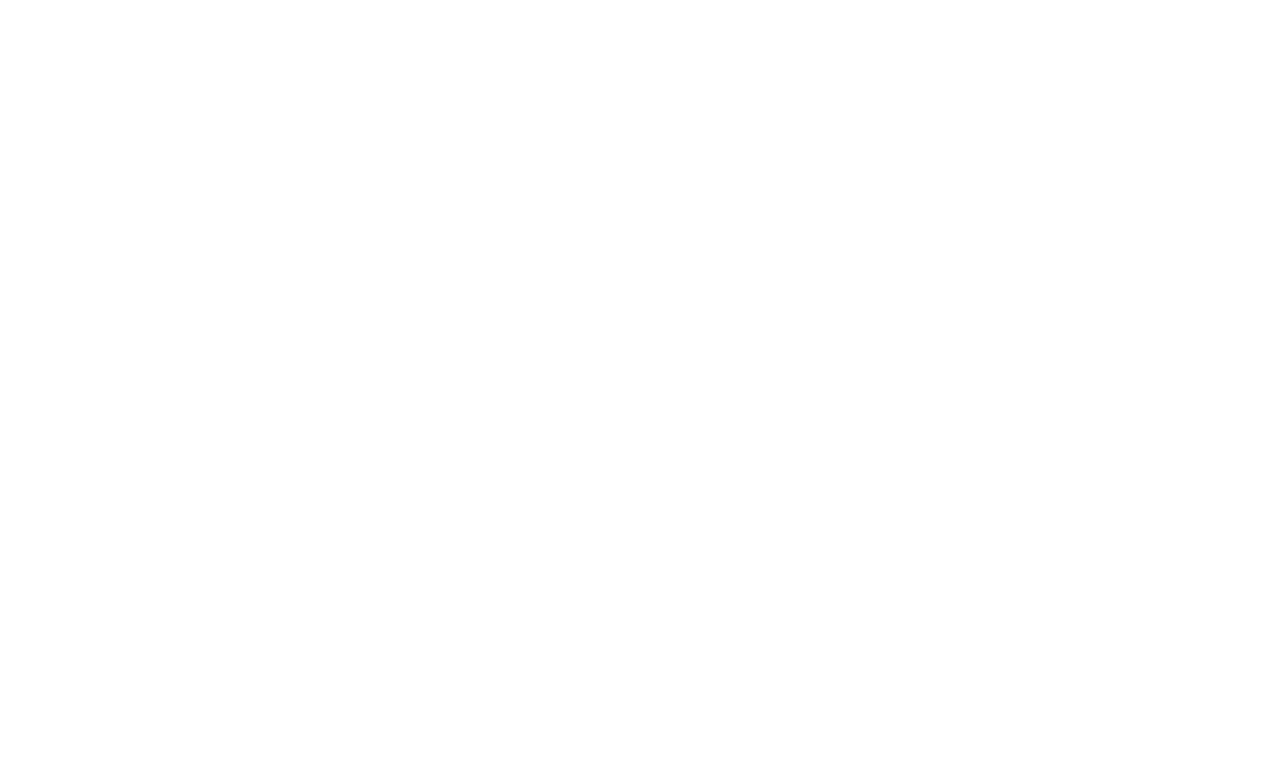
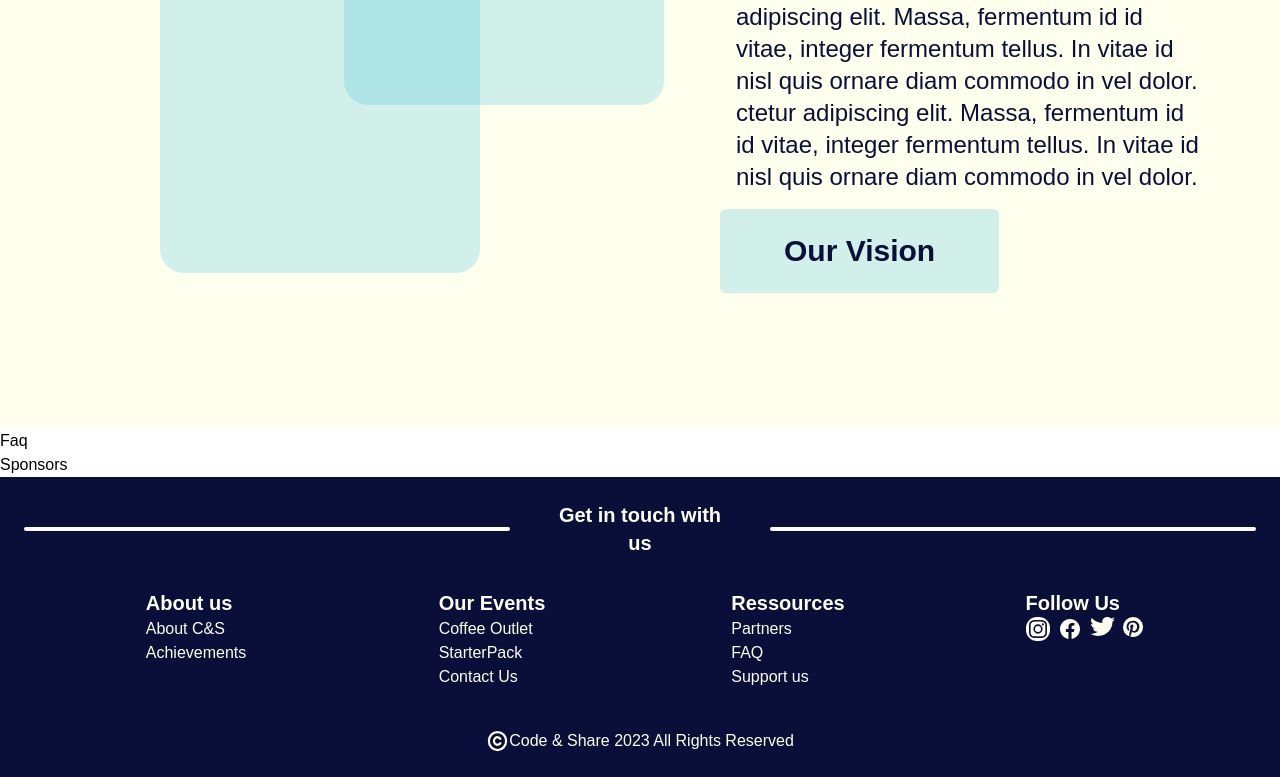
Before and after one commit to CodeAndShare-club/code-and-share-website-frontend, a Next.js app: page / in a window 1280 px wide. Shown: the part 455-1232 px from the top of the page. Before the commit the page ends 800 px from the top, so only its background shows below. Built offline with nearby package versions, Linux system fonts and the light colour scheme.

Commit message:
Vision/Contact

```diff
--- a/src/components/contact/Contact.jsx
+++ b/src/components/contact/Contact.jsx
@@ -1,11 +1,67 @@
 import React from 'react';
+import Facebook from './Icon/facebook';
+import Instagram from './Icon/instagram';
+import Twitter from './Icon/twitter';
+import Pinterest from './Icon/pinterest';
+import Image from 'next/image'
+import copyright from './Icon/copyright.svg'
+
+
+
 
 
 
 function Contact() {
     //...
     return (
-        <div className="font-sans">Contact</div>
+        <div className=" font-sans bg-primary text-beige p-6">
+        <div className='flex justify-center items-center space-x-9 max-md:space-x-4'>
+         <hr className=' bg-beige h-1 w-2/5 rounded-md'/>
+        <label className=' font-bold text-xl grow-0 text-center'> Get in touch with us </label>
+        <hr className=' bg-beige h-1 w-2/5 rounded-md'/>
+        </div>
+        <div className='grid grid-cols-4 gap-4 justify-items-center max-md:grid-cols-2 p-8 '>
+
+          <div >
+          <p className=' font-bold text-xl'>About us</p>
+          <p>About C&S</p>
+          <p>Achievements </p>
+          </div>
+
+          <div >
+          <p className=' font-bold text-xl'>Our Events</p>
+          <p>Coffee Outlet</p>
+          <p>StarterPack</p>
+          <p>Contact Us</p>
+          </div>
+
+          <div >
+          <p className=' font-bold text-xl'>Ressources</p>
+          <p>Partners</p>
+          <p>FAQ</p>
+          <p>Support us</p>
+          </div>
+
+          <div >
+          <p className=' font-bold flex text-xl'>Follow Us</p>
+          <div className=' flex space-x-2'>
+          <Instagram />
+          <Facebook />
+          <Twitter/>
+          <Pinterest/>
+          </div>
+
+          </div>
+
+        </div>
+        <hr className=' bg-beige h-1 rounded-md justify-self-center'/>
+        <div className='flex space-x-2 justify-center pt-1'>
+        <Image
+                src={copyright}
+                alt='copyright picture'
+                width={23} height={20}
+            />  Code & Share 2023 All Rights Reserved</div>
+        </div>
     );
 }
 
--- /dev/null
+++ b/src/components/contact/Icon/facebook.jsx
@@ -0,0 +1,20 @@
+import * as React from "react";
+
+function Facebook(props) {
+  return (
+    <svg
+      width={24}
+      height={24}
+      fill="none"
+      xmlns="http://www.w3.org/2000/svg"
+      {...props}
+    >
+      <path
+        d="M22 12.06C22 6.505 17.523 2 12 2S2 6.504 2 12.06c0 5.023 3.656 9.185 8.437 9.94v-7.03H7.9v-2.91h2.538V9.844c0-2.521 1.493-3.915 3.778-3.915 1.093 0 2.238.197 2.238.197v2.476h-1.262c-1.242 0-1.628.776-1.628 1.572v1.887h2.773l-.443 2.908h-2.33V22C18.344 21.245 22 17.083 22 12.06z"
+        fill="#FFFFEF"
+      />
+    </svg>
+  );
+}
+
+export default Facebook;
--- /dev/null
+++ b/src/components/contact/Icon/instagram.jsx
@@ -0,0 +1,29 @@
+import * as React from "react";
+
+function Instagram(props) {
+  return (
+    <svg
+      width={24}
+      height={24}
+      fill="none"
+      xmlns="http://www.w3.org/2000/svg"
+      {...props}
+    >
+      <rect width={24} height={24} rx={11} fill="#FFFFEF" />
+      <path
+        fillRule="evenodd"
+        clipRule="evenodd"
+        d="M12 3c-2.444 0-2.75.01-3.71.054-.959.044-1.613.196-2.186.419-.6.225-1.144.58-1.594 1.038-.457.45-.812.993-1.038 1.593-.221.573-.374 1.228-.418 2.186C3.011 9.25 3 9.555 3 12c0 2.445.01 2.75.054 3.71.044.959.196 1.613.419 2.186.225.6.58 1.144 1.038 1.594.45.458.993.812 1.593 1.038.573.222 1.227.374 2.186.418.96.044 1.266.054 3.71.054s2.75-.01 3.71-.054c.959-.044 1.613-.196 2.186-.419.6-.225 1.144-.58 1.594-1.038.458-.45.812-.993 1.038-1.593.222-.573.374-1.227.418-2.186.044-.96.054-1.266.054-3.71s-.01-2.75-.054-3.71c-.044-.959-.196-1.613-.419-2.186A4.413 4.413 0 0019.49 4.51a4.415 4.415 0 00-1.593-1.038c-.573-.221-1.228-.374-2.186-.418C14.75 3.011 14.445 3 12 3zm0 1.622c2.403 0 2.688.009 3.637.052.877.04 1.354.186 1.671.31.42.163.72.358 1.035.673.315.315.51.615.673 1.035.123.317.27.794.31 1.67.043.95.052 1.235.052 3.638 0 2.403-.009 2.688-.052 3.637-.04.877-.186 1.354-.31 1.671-.144.391-.374.745-.673 1.035-.29.299-.644.529-1.035.673-.317.123-.794.27-1.67.31-.95.043-1.234.052-3.638.052s-2.688-.009-3.637-.052c-.877-.04-1.354-.186-1.671-.31a2.787 2.787 0 01-1.035-.673 2.789 2.789 0 01-.673-1.035c-.123-.317-.27-.794-.31-1.67-.043-.95-.052-1.235-.052-3.638 0-2.403.009-2.688.052-3.637.04-.877.186-1.354.31-1.671.163-.42.358-.72.673-1.035.29-.299.644-.529 1.035-.673.317-.123.794-.27 1.67-.31.95-.043 1.235-.052 3.638-.052z"
+        fill="#0A0F3A"
+      />
+      <path
+        fillRule="evenodd"
+        clipRule="evenodd"
+        d="M12 15.003a3.004 3.004 0 110-6.008 3.004 3.004 0 010 6.008zm0-7.63a4.626 4.626 0 100 9.253 4.626 4.626 0 000-9.252zm5.972-.083a1.093 1.093 0 11-2.187 0 1.093 1.093 0 012.187 0"
+        fill="#0A0F3A"
+      />
+    </svg>
+  );
+}
+
+export default Instagram;
--- /dev/null
+++ b/src/components/contact/Icon/pinterest.jsx
@@ -0,0 +1,20 @@
+import * as React from "react";
+
+function Pinterest(props) {
+  return (
+    <svg
+      width={20}
+      height={20}
+      fill="none"
+      xmlns="http://www.w3.org/2000/svg"
+      {...props}
+    >
+      <path
+        d="M9.996 0A9.99 9.99 0 000 9.996a10 10 0 006.351 9.313c-.09-.79-.164-2.008.033-2.871.181-.782 1.168-4.97 1.168-4.97s-.296-.6-.296-1.48c0-1.39.807-2.427 1.81-2.427.856 0 1.267.641 1.267 1.406 0 .856-.543 2.14-.83 3.332-.24.996.501 1.81 1.48 1.81 1.777 0 3.143-1.875 3.143-4.574 0-2.394-1.72-4.064-4.18-4.064-2.846 0-4.516 2.13-4.516 4.336 0 .855.329 1.777.74 2.279.083.098.09.189.066.287-.074.313-.247.996-.28 1.136-.04.18-.148.222-.337.131-1.234-.592-2.007-2.418-2.007-3.883 0-3.15 2.287-6.047 6.606-6.047 3.464 0 6.162 2.469 6.162 5.776 0 3.447-2.172 6.22-5.183 6.22-1.012 0-1.966-.527-2.287-1.152l-.625 2.377c-.222.872-.831 1.958-1.243 2.625.938.288 1.925.444 2.962.444C15.524 20 20 15.524 20 10.004 19.992 4.476 15.516 0 9.996 0z"
+        fill="#FFFFEF"
+      />
+    </svg>
+  );
+}
+
+export default Pinterest;
--- /dev/null
+++ b/src/components/contact/Icon/twitter.jsx
@@ -0,0 +1,20 @@
+import * as React from "react";
+
+function Twitter(props) {
+  return (
+    <svg
+      width={25}
+      height={19}
+      fill="none"
+      xmlns="http://www.w3.org/2000/svg"
+      {...props}
+    >
+      <path
+        d="M22.44 4.73c.016.206.016.412.016.62 0 6.34-5.16 13.65-14.594 13.65v-.004A15.262 15.262 0 010 16.846c.405.045.813.068 1.22.069 2.31.002 4.554-.723 6.37-2.058-2.194-.039-4.119-1.377-4.79-3.331.768.139 1.56.11 2.315-.083C2.722 10.991 1 9.025 1 6.741v-.06a5.369 5.369 0 002.328.6C1.075 5.87.38 3.068 1.741.875c2.604 2.997 6.446 4.82 10.57 5.012-.413-1.666.152-3.412 1.485-4.583 2.065-1.817 5.314-1.724 7.256.208A10.735 10.735 0 0024.31.347c-.383 1.11-1.184 2.054-2.254 2.653A10.756 10.756 0 0025 2.245a10.074 10.074 0 01-2.56 2.485z"
+        fill="#FFFFEF"
+      />
+    </svg>
+  );
+}
+
+export default Twitter;
--- a/src/components/vision/Vision.jsx
+++ b/src/components/vision/Vision.jsx
@@ -1,11 +1,53 @@
 import React from 'react';
+import Image from 'next/image'
+
+
+
 
 
 
 function Vision() {
-    //...
+
+
+
     return (
-        <div className="font-sans">Vision</div>
+    <div className=" bg-beige w-full text-primary p-10 font-sans  max-lg:p-2" >
+    <div className='flex justify-center items-center space-x-11 max-lg:space-x-3 max-sm:space-x-2 '> <hr className='  bg-primary/50 h-2 w-1/3 rounded-md'/>
+        <label className=' font-bold grow-0 text-5xl max-lg:text-3xl max-sm:text-2xl'> Our  Vision </label>
+        <hr className=' bg-primary/50 h-2 w-1/3 rounded-md'/>
+      </div>
+    <div className=" bg-beige text-primary flex px-6 py-24 font-sans space-x-4 max-lg:block " >
+
+        <div className=" flex z-0  w-auto justify-center max-lg:pb-32  ">
+
+            <div className=' z-30 lg:w-80 lg:h-80
+            max-lg:w-60  max-lg:h-60 bg-accent/25 rounded-3xl translate-x-24 translate-y-32
+             max-lg:translate-x-10
+            max-sm:w-48  max-sm:h-48
+            max-sm:translate-y-20
+            '>  photo 1
+                 </div>
+            <div className=' z-20 max-sm:w-48  max-sm:h-48 lg:w-80 lg:h-80 sm:w-60 max-lg:h-60 bg-accent/25 rounded-3xl -translate-x-10 -translate-y-10 '> photo 2 </div>
+
+
+        </div>
+
+        <div className='justify-center lg:w-1/2 z-50 '>
+            <p className=' p-4 text-2xl max-lg:text-xl'>Lorem ipsum dolor sit amet, consectetur adipiscing elit.
+                 Massa, fermentum id id vitae, integer fermentum tellus.
+                 In vitae id nisl quis ornare diam commodo in vel dolor.
+                 Lorem ipsum dolor sit amet, consectetur adipiscing elit.
+                 Massa, fermentum id id vitae, integer fermentum tellus.
+                 In vitae id nisl quis ornare diam commodo in vel dolor.
+                 ctetur adipiscing elit. Massa, fermentum id id vitae,
+                 integer fermentum tellus. In vitae id nisl quis ornare
+                  diam commodo in vel dolor. </p>
+
+            <button className=' bg-accent/25 rounded-md text-3xl py-6 px-16 font-bold  max-lg:text-xl'> Our Vision </button>
+
+            </div>
+
+     </div></div>
     );
 }
 
--- a/src/pages/_app.js
+++ b/src/pages/_app.js
@@ -1,4 +1,6 @@
 import '@/styles/globals.css'
+
+
 
 export default function App({ Component, pageProps }) {
   return <Component {...pageProps} />
--- a/tailwind.config.js
+++ b/tailwind.config.js
@@ -8,7 +8,8 @@
     colors: {
       primary: '#0A0F3A',
       secondary: '#025ECE6B',
-      accent:'#4AC1DA'
+      accent:'#4AC1DA',
+      beige : '#FFFFEE'
     },
     extend: {},
   },
```
Also changed, not shown: src/components/contact/Icon/copyright.svg (added).
